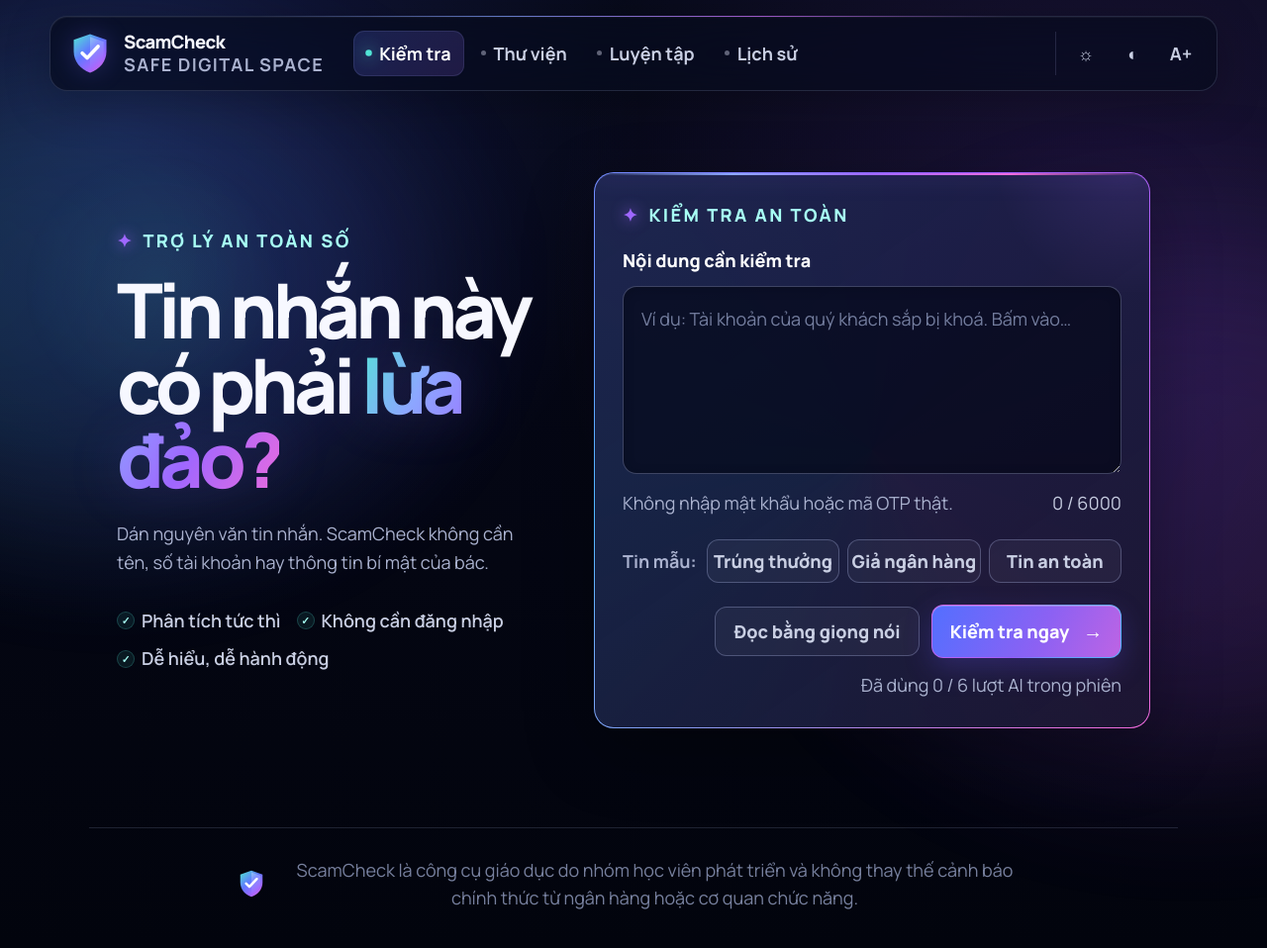
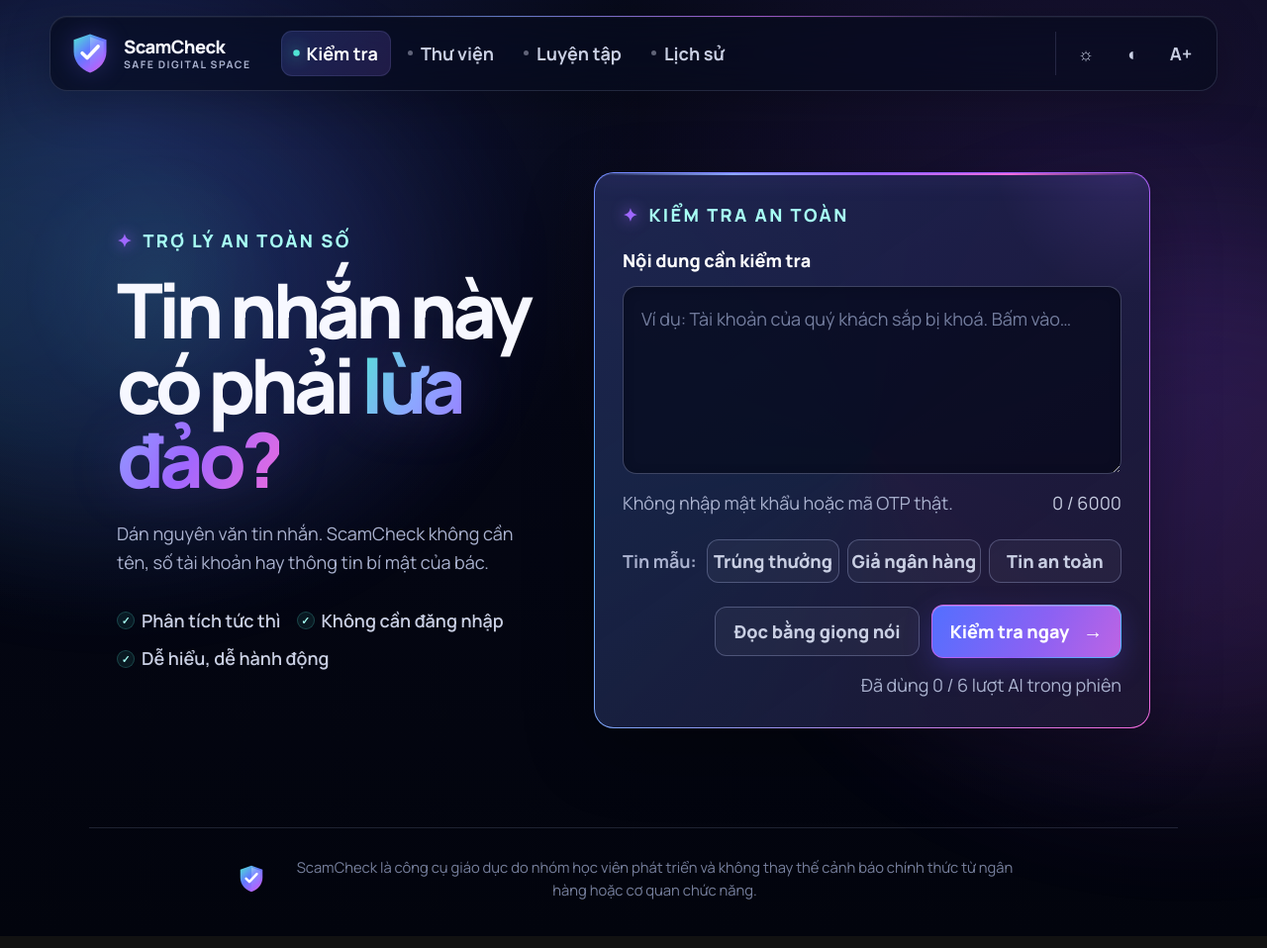
Before and after one commit to congpro123/ScamCheck, a website: page public/index.html in a window 1280 px wide. Shown: the whole page at 99% size. Drawn offline with Linux system fonts and the light colour scheme.

Commit message:
Adjusted logo and navigation bar

```diff
--- a/public/styles.css
+++ b/public/styles.css
@@ -151,7 +151,7 @@ header::before {
 .brand-mark img { display: block; width: 100%; height: 100%; filter: drop-shadow(0 0 12px rgba(126, 110, 255, .24)); }
 .brand-copy { display: grid; line-height: 1.1; }
 .brand-copy strong { font-size: 1.02rem; font-weight: 800; letter-spacing: -.035em; }
-.brand-copy small { margin-top: 4px; color: var(--muted); font-size: 1rem; font-weight: 700; letter-spacing: .08em; text-transform: uppercase; }
+.brand-copy small { margin-top: 3px; color: var(--muted); font-size: .58rem; font-weight: 700; letter-spacing: .14em; text-transform: uppercase; }
 nav { display: flex; flex: 1; align-items: center; gap: 4px; }
 nav > button,
 .settings button {
@@ -578,7 +578,8 @@ footer {
   margin: 0 auto;
   padding: 28px 28px 36px;
   color: #77809e;
-  font-size: 1rem;
+  font-size: .82rem;
+  line-height: 1.55;
   text-align: center;
   border-top: 1px solid var(--line);
 }
```
